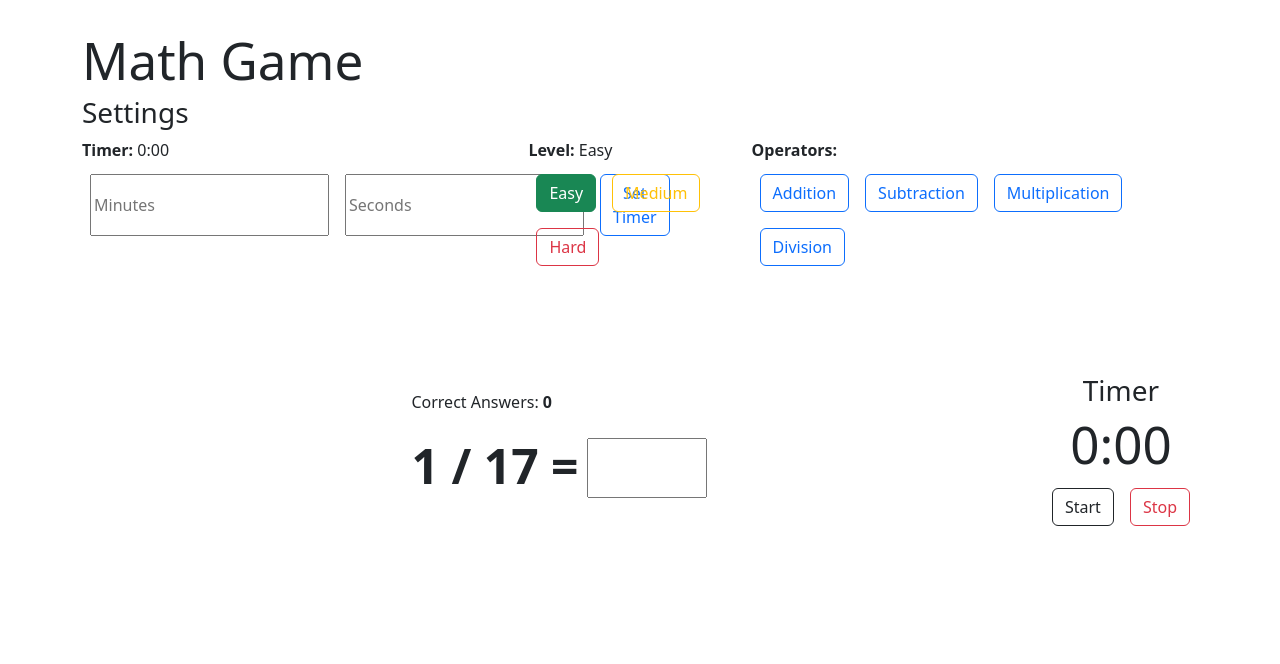
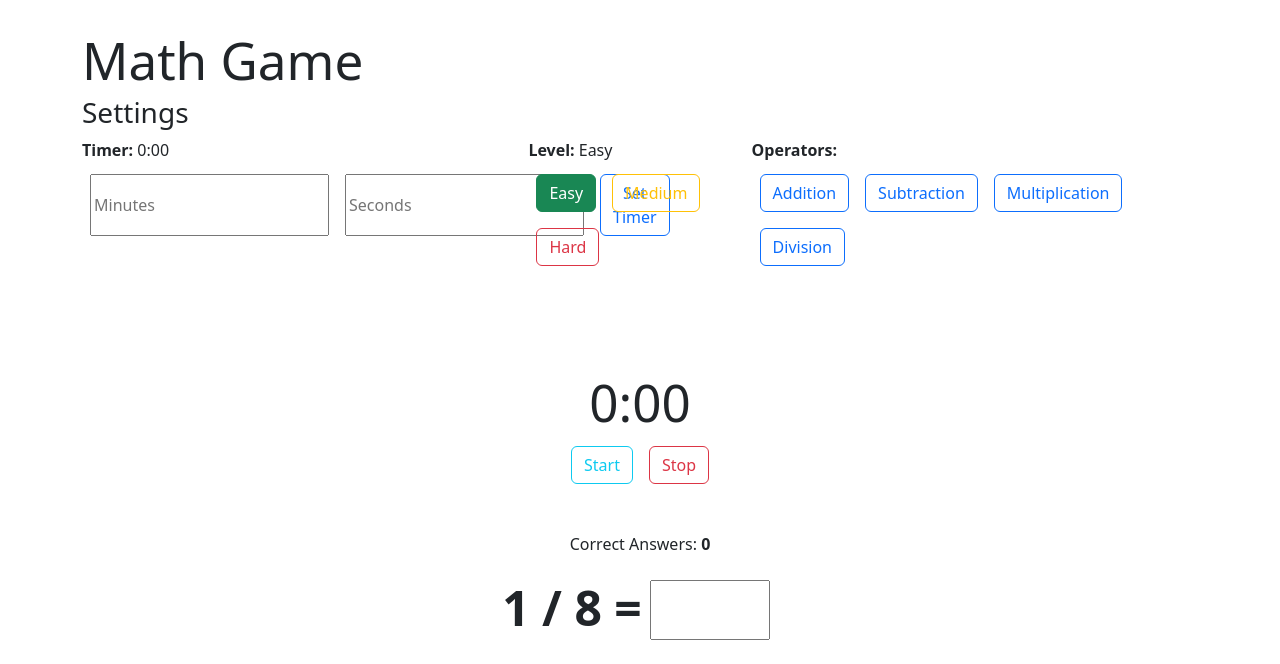
Before and after one commit to BriGuy520/math-game, a React (Vite) app: page / in a window 1280 px wide. Shown: the top 664 px of the page. Built offline with nearby package versions, Linux system fonts and the light colour scheme.

Commit message:
made some slight style changes

```diff
--- a/src/App.css
+++ b/src/App.css
@@ -1,7 +1,6 @@
 #root {
   max-width: 100%;
   padding: 2rem;
-
 }
 
 .settings-bar-section {
@@ -27,6 +26,7 @@
 
 .timer-container {
   text-align: center;
+  padding: 0px 40px 40px 40px;
 }
 
 .game-container, .board-container {
@@ -34,7 +34,7 @@
 }
 
 .game-container {
-  flex-direction: row-reverse;
+  flex-direction: column;
   margin-top: 100px;
 }
 
@@ -61,3 +61,7 @@
   font-size: 42px;
   padding: 20px;
 }
+
+.score-container {
+  text-align: center;
+}
--- a/src/components/Board.tsx
+++ b/src/components/Board.tsx
@@ -9,7 +9,7 @@ export type BoardProps = {
 const Board = ({operators}: BoardProps) => {
 
   const [firstValue, setFirstValue] = React.useState(Math.floor(Math.floor(Math.random() * 10)));
-  const [secondValue, setSecondValue] = React.useState(Math.floor(Math.floor(Math.random() * 20)));
+  const [secondValue, setSecondValue] = React.useState(Math.floor(Math.floor(Math.random() * 10)));
   const [operator, setOperator] = React.useState(operators[Math.floor(Math.random() * operators.length)]);
 
   const [guess, setGuess] = React.useState<string>("");
@@ -54,7 +54,7 @@ const Board = ({operators}: BoardProps) => {
       }
 
       setFirstValue(Math.floor(Math.floor(Math.random() * 10)));
-      setSecondValue(Math.floor(Math.floor(Math.random() * 20)));
+      setSecondValue(Math.floor(Math.floor(Math.random() * 10)));
       setOperator(operators[Math.floor(Math.random() * operators.length)]);
       setGuess("");
 
--- a/src/components/Timer.tsx
+++ b/src/components/Timer.tsx
@@ -29,14 +29,12 @@ const Timer = ({timeLeft, startGame, stopGame}: TimerProps) => {
         return `${minutes}:${seconds === 0 ? '00' : (seconds < 10 ? '0' + seconds : seconds)}`;
     }
 
-
-
     return (
         <div className="timer-container">
-            <h3>Timer</h3>
+
             <div>
                 <h1>{formatTimer()}</h1>
-                <Button btnClasses={"btn-outline-dark"} handleClick={startGame}>Start</Button>
+                <Button btnClasses={"btn-outline-info"} handleClick={startGame}>Start</Button>
                 <Button btnClasses={"btn-outline-danger"} handleClick={stopGame}>Stop</Button>
             </div>
         </div>
```
